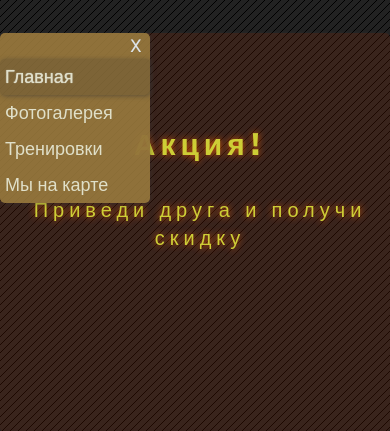
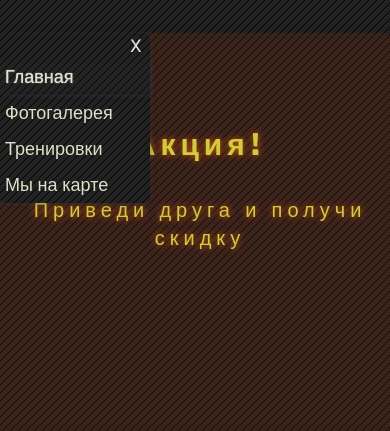
Before and after one commit to SergeyBerez/gladiator, a plain HTML site: page index.html in a window 390 px wide. Both pictures are taken after a click on the element 195 px from the left and 174 px from the top of the page. Shown: the part 159-590 px from the top of the page. Drawn offline with Linux system fonts and the light colour scheme.

Commit message:
заменил фон выпадающего меню мобайл версия

```diff
--- a/css/index.css
+++ b/css/index.css
@@ -272,7 +272,8 @@ footer .wrap {
     transition: 0.5s;
     flex-direction: column;
     border-radius: 5px;
-    background: rgba(160, 126, 63, 0.959);
+    background-image: url(../imges/pattern_1335.png);
+    /* background: rgba(160, 126, 63, 0.959); */
     list-style-type: none;
     font-family: "Quantico", sans-serif;
     position: absolute;
```
